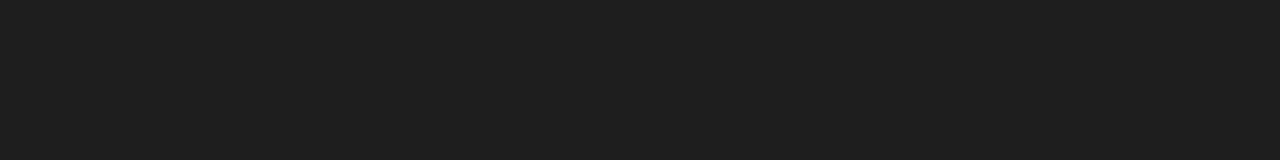
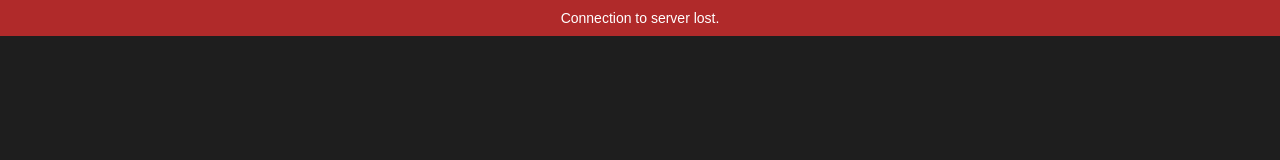
Before and after one commit to binary-dice-games/wish, a plain HTML site: page resources/embedded/web/index.html in a window 1280 px wide. Drawn offline with Linux system fonts and the light colour scheme.

Commit message:
Added disconnection banner to the web client

```diff
--- a/resources/embedded/web/client.js
+++ b/resources/embedded/web/client.js
@@ -464,12 +464,24 @@
     send(encodeResize(canvas.clientWidth, canvas.clientHeight, dpr));
   }
 
+  const disconnectedBanner = document.getElementById("wish-disconnected-banner");
+
+  function showDisconnectedBanner() {
+    if (disconnectedBanner) disconnectedBanner.classList.remove("hidden");
+  }
+
   ws.addEventListener("open", () => {
     console.log("[wish] connected");
     sendResize();
   });
-  ws.addEventListener("close", () => console.log("[wish] disconnected"));
-  ws.addEventListener("error", (err) => console.error("[wish] socket error", err));
+  ws.addEventListener("close", () => {
+    console.log("[wish] disconnected");
+    showDisconnectedBanner();
+  });
+  ws.addEventListener("error", (err) => {
+    console.error("[wish] socket error", err);
+    showDisconnectedBanner();
+  });
 
   ws.addEventListener("message", (event) => {
     const buf = event.data;
--- a/resources/embedded/web/index.html
+++ b/resources/embedded/web/index.html
@@ -8,6 +8,9 @@
 </head>
 <body>
   <canvas id="wish-canvas"></canvas>
+  <div id="wish-disconnected-banner" class="wish-banner hidden">
+    Connection to server lost.
+  </div>
   <script src="client.js"></script>
 </body>
 </html>
--- a/resources/embedded/web/style.css
+++ b/resources/embedded/web/style.css
@@ -12,3 +12,21 @@ html, body {
   width: 100vw;
   height: 100vh;
 }
+
+.wish-banner {
+  position: fixed;
+  top: 0;
+  left: 0;
+  width: 100%;
+  padding: 10px 0;
+  text-align: center;
+  font-family: sans-serif;
+  font-size: 14px;
+  color: #fff;
+  background: #b02a2a;
+  z-index: 1000;
+}
+
+.wish-banner.hidden {
+  display: none;
+}
```
